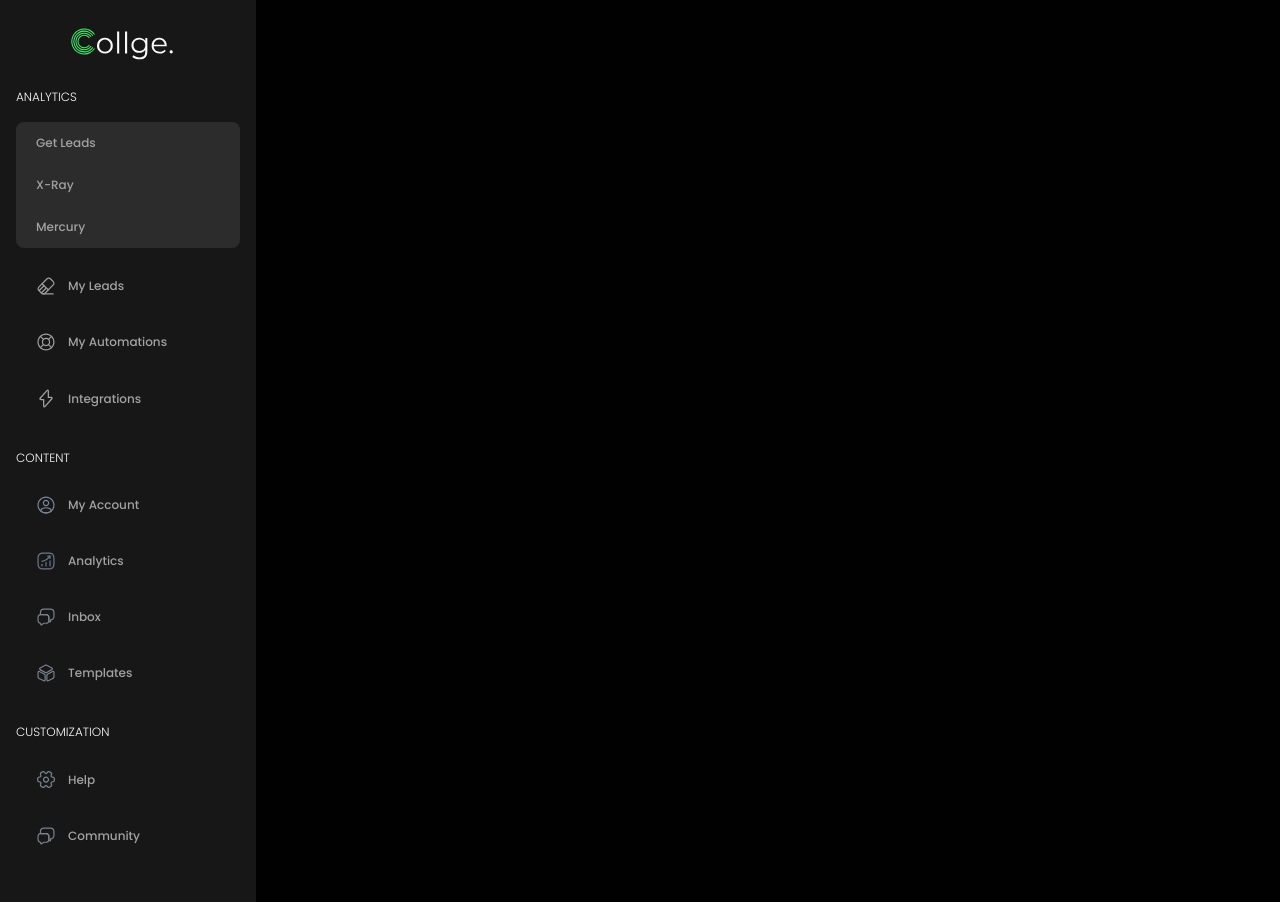
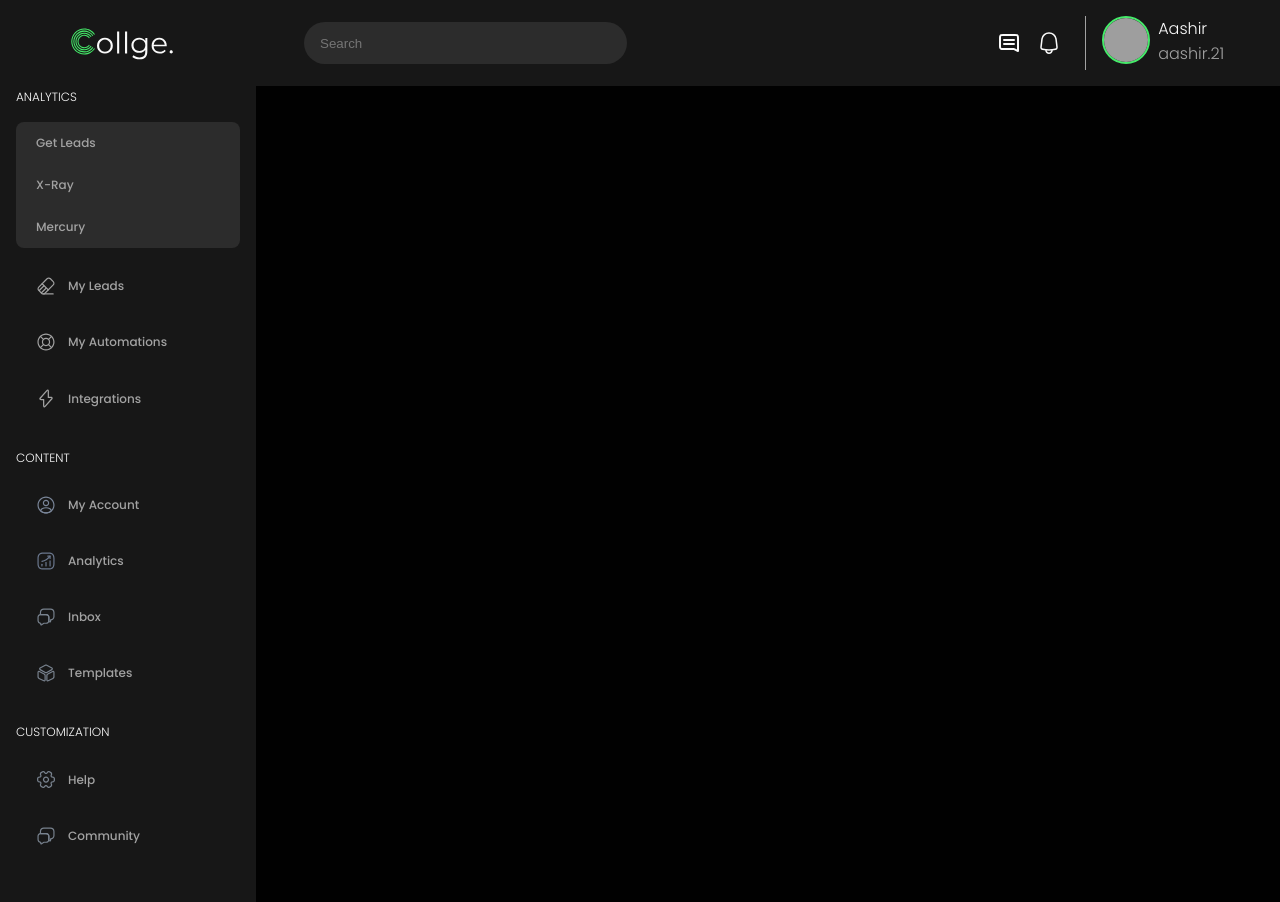
Before and after one commit to collge-app/admin-dashboard, a React (Create React App) app: page / in a window 1280 px wide. Built offline with nearby package versions, Linux system fonts and the light colour scheme; grey boxes are pictures that could not be loaded.

Commit message:
Added Navbar tag to App.js after resolving conflict

```diff
--- a/src/App.js
+++ b/src/App.js
@@ -1,7 +1,7 @@
 import './App.css';
 import { Route, Routes } from 'react-router-dom';
 import Dashboard from "./components/Home/Dashboard"
-import NavBar from './components/NavBar/NavBar';
+import NavBar from './components/NavBar/NavBar.js';
 
 import Sidebar from "./components/Sidebar/Sidebar.js"
 
@@ -10,6 +10,7 @@ function App()
 {
   return (
     <>
+      <NavBar />
       <Routes>
         <Route path='/' element={<Dashboard />}></Route>
       </Routes>
```
